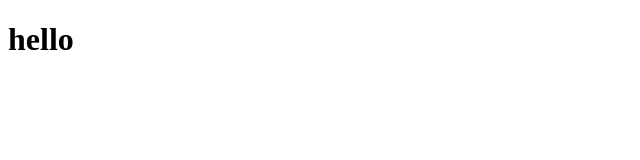
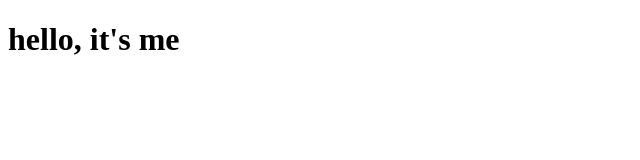
Before and after one commit to AlexandreRi/new_project, a plain HTML site: page index.html in a window 1280 px wide. Shown: the whole page, without its empty margins (0-640 px from the left). Drawn offline with Linux system fonts and the light colour scheme.

Commit message:
modified the site

```diff
--- a/index.html
+++ b/index.html
@@ -4,6 +4,6 @@
 	<title></title>
 </head>
 <body>
-<h1>hello</h1>
+<h1>hello, it's me</h1>
 </body>
 </html>
```
